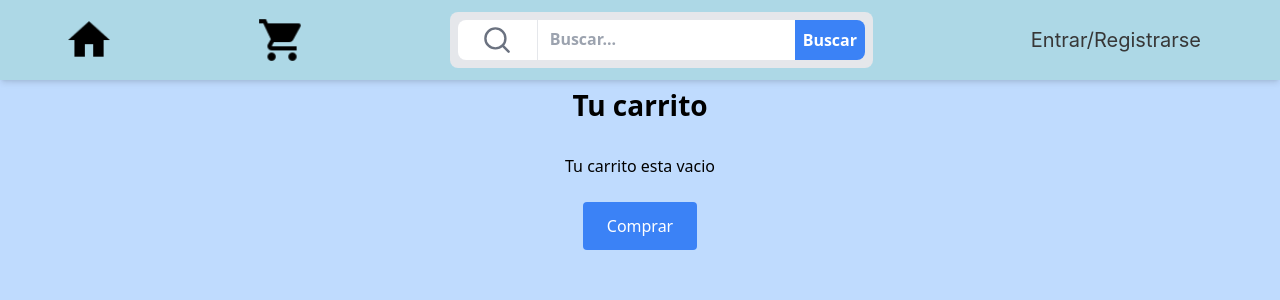
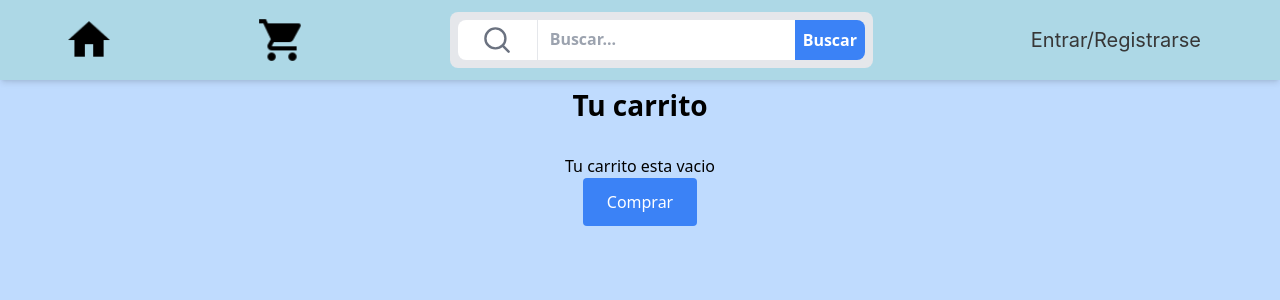
Before and after one commit to JMRodriguezHurtado/PF-HENRY-GRUPO-13, a React (Vite) app in the folder client/: page /shoppingCart in a window 1280 px wide. Shown: the top 300 px of the page. Built offline with nearby package versions, Linux system fonts and the light colour scheme; a web font is replaced by a local one.

Commit message:
[UPDATE] estilos

```diff
--- a/client/src/views/ShoppingCart.jsx
+++ b/client/src/views/ShoppingCart.jsx
@@ -51,7 +51,7 @@ const ShoppingCart = () => {
   };
 
   return (
-    <div className="relative h-full bg-blue-200">
+    <div className="relative bg-blue-200">
       <div className="text-center py-10 bg-blue-200 h-screen">
         <h2 className="text-3xl font-bold text-black mb-4">Tu carrito</h2>
         {cartItems.length === 0 ? (
@@ -97,7 +97,7 @@ const ShoppingCart = () => {
             </tbody>
           </table>
         )}
-        <div className="text-center mt-4">
+        <div className="relative bg-blue-200 text-center">
           <button
             onClick={handleFinishPurchase}
             className="bg-blue-500 text-white px-4 py-2 rounded focus:outline-none hover:bg-blue-600"
```
